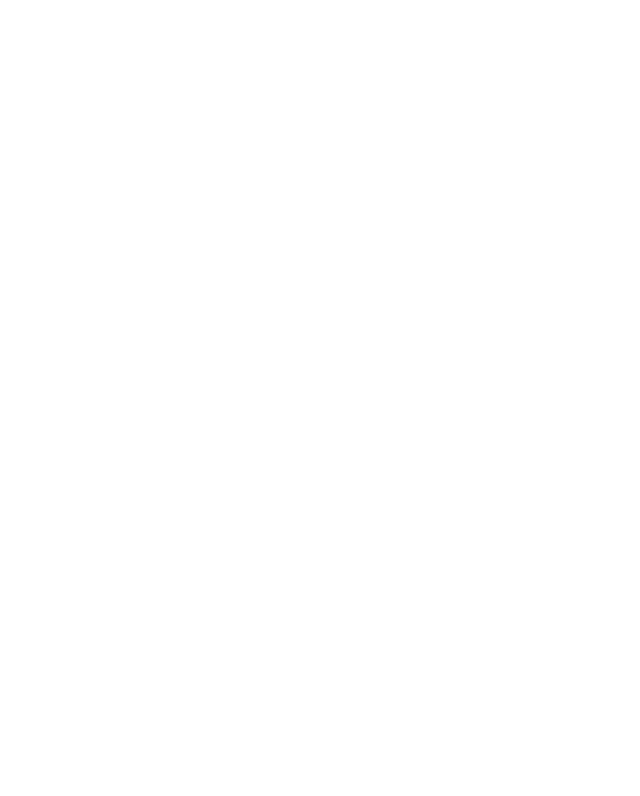
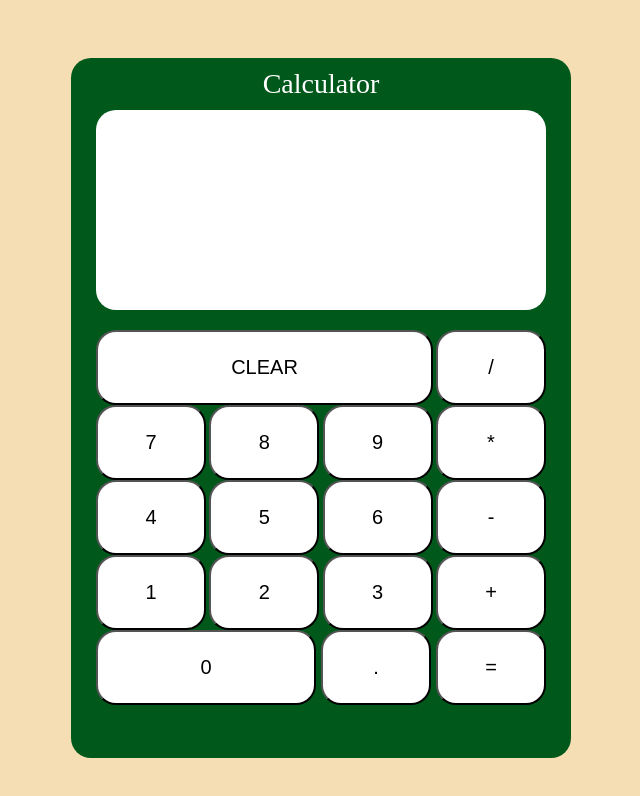
Before and after one commit to rlaychock/Calculator, a plain HTML site: page index.html in a window 1280 px wide. Shown: the whole page, without its empty margins (319-959 px from the left). Drawn offline with Linux system fonts and the light colour scheme.

Commit message:
Added a UI calculator

```diff
--- a/index.html
+++ b/index.html
@@ -8,6 +8,42 @@
     <script src="javascript.js" defer></script>
 </head>
 <body>
+    <div class="container">
 
+        <div class="Calculator">
+            <div class="title">Calculator</div>
+            <div class="displayScreen"></div>
+            <div class="buttonContainer">
+                <div class="firstRow">
+                    <button id="clear">CLEAR</button>
+                    <button id="divide">/</button>
+                </div>
+                <div class="secondRow">
+                    <button id="seven">7</button>
+                    <button id="eight">8</button>
+                    <button id="nine">9</button>
+                    <button id="multiply">*</button>
+                </div>
+                <div class="thirdRow">
+                    <button id="four">4</button>
+                    <button id="five">5</button>
+                    <button id="six">6</button>
+                    <button id="minus">-</button>
+                </div>
+                <div class="fourthRow">
+                    <button id="one">1</button>
+                    <button id="two">2</button>
+                    <button id="three">3</button>
+                    <button id="plus">+</button>
+                </div>
+                <div class="fifthRow">
+                    <button id="zero">0</button>
+                    <button id="decimal">.</button>
+                    <button id="equals">=</button>
+                </div>
+            </div>
+        </div>
+
+    </div>
 </body>
 </html>
--- a/javascript.js
+++ b/javascript.js
@@ -30,16 +30,16 @@ function divide(num1,num2) {
 function operate(num1, num2, operate) {
    switch (operate) {
         case 1:
-            add(num1,num2);
+            return add(num1,num2);
             break;
         case 2:
-            subtract(num1,num2);
+            return subtract(num1,num2);
             break;
         case 3:
-            multiply(num1,num2);
+            return multiply(num1,num2);
             break;
         case 4:
-            divide(num1,num2);
+            return divide(num1,num2);
             break;
    }
 }
--- a/stylesheet.css
+++ b/stylesheet.css
@@ -0,0 +1,70 @@
+body {
+    box-sizing: border-box;
+    background-color: wheat;
+}
+
+.container {
+    display: flex;
+    justify-content: center;
+}
+
+.Calculator {
+    margin-top: 50px;
+    display: flex;
+    height: 700px;
+    width: 500px;
+    background-color: rgb(1, 88, 27);
+    border-radius: 20px;
+    flex-direction: column;
+    align-items: center;
+
+}
+
+.title {
+    margin-top: 10px;
+    color: white;
+    font-size: 28px;
+}
+
+.displayScreen {
+    background-color: rgb(255, 255, 255);
+    width: 450px;
+    height: 200px;
+    margin: 10px;
+    border-radius: 20px;
+}
+
+.firstRow,
+.secondRow,
+.thirdRow,
+.fourthRow,
+.fifthRow {
+    display: flex;
+    flex-direction: row;
+    width: 450px;
+    height: 75px;
+    margin-left: 10px;
+    margin-right: 10px;
+    justify-content: space-between
+}
+
+#clear {
+    width: 337px;
+}
+
+#zero {
+    width: 220px;
+}
+
+.buttonContainer button {
+    border-radius: 20px;
+    color: black;
+    background-color: rgb(255, 255, 255);
+    font-size: 20px;
+    width: 110px;
+}
+
+
+.firstRow {
+    margin-top: 10px;
+}
```
